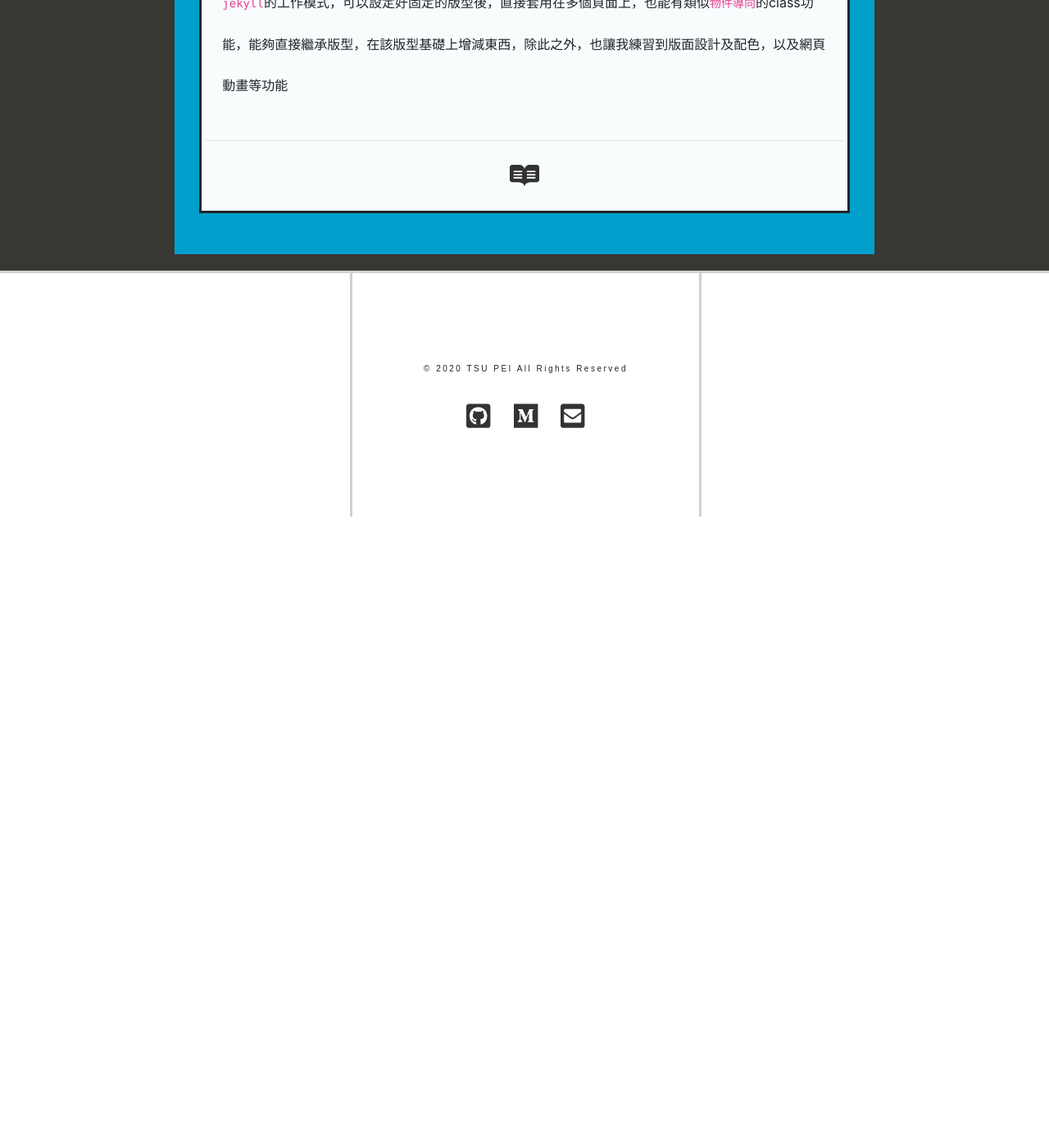
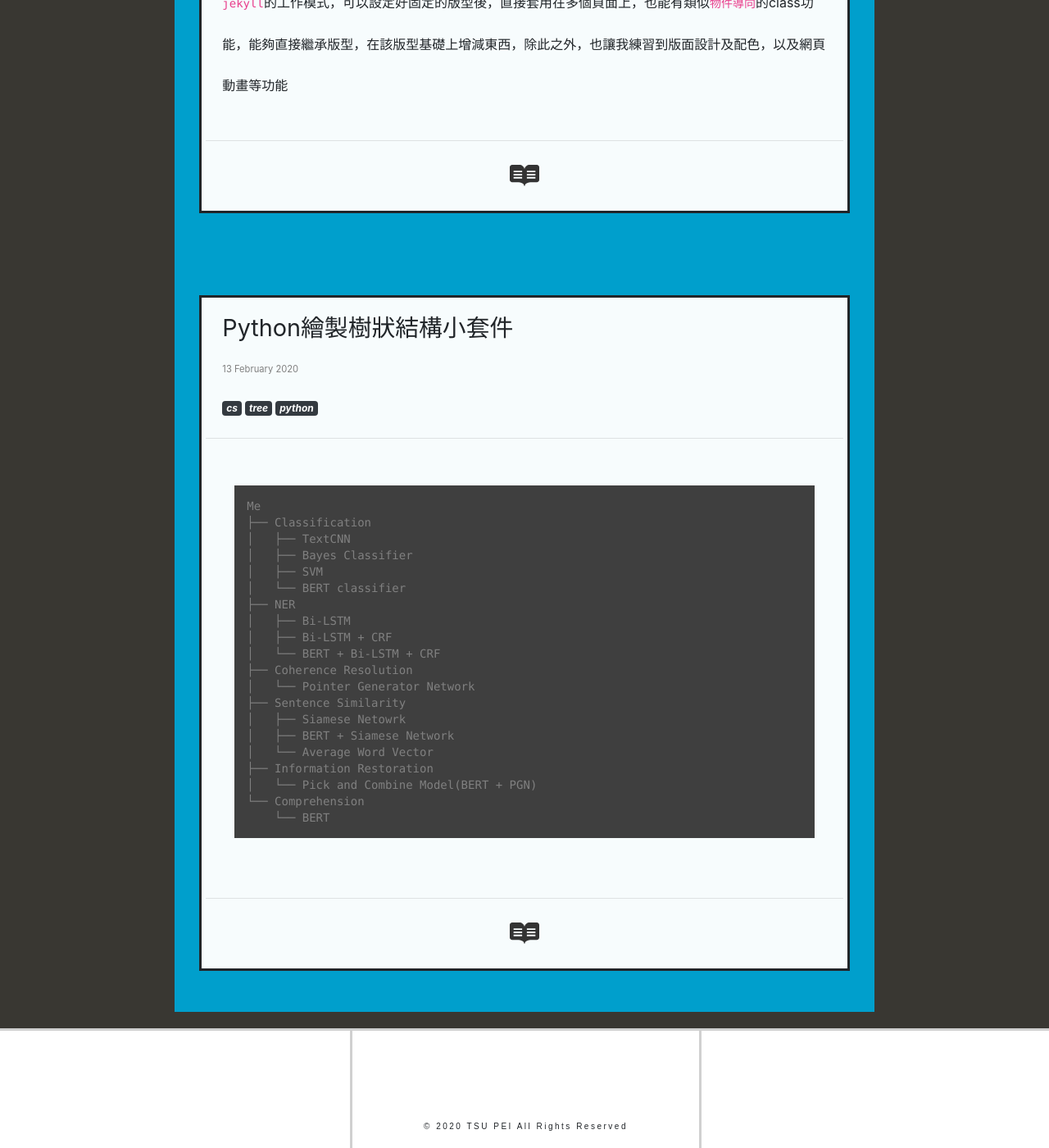
Before and after one commit to tsupei/tsupei.github.io, a Jekyll site: the page built from works/index.html, in a window 1280 px wide and 1400 px high, scrolled down 430 px. Shown: the whole window at 82% size. Built offline with Jekyll 4.4.1, drawn with Linux system fonts in a browser that asks for light colours; nearby versions of some CDN libraries; before the commit the page ends 1060 px from its top, so only the background shows below that; some of the changed lines change nothing that is shown.

Commit message:
📜 New Post: treeviz work
ps: HMM小標加上底線

````diff
--- /dev/null
+++ b/_works/2020-02-13-treeviz.md
@@ -0,0 +1,98 @@
+---
+layout: article_work
+title:  "Python繪製樹狀結構小套件"
+excerpt_separator: <!--more-->
+tags: cs tree python
+---
+```console
+Me
+├── Classification
+│   ├── TextCNN
+│   ├── Bayes Classifier
+│   ├── SVM
+│   └── BERT classifier
+├── NER
+│   ├── Bi-LSTM
+│   ├── Bi-LSTM + CRF
+│   └── BERT + Bi-LSTM + CRF
+├── Coherence Resolution
+│   └── Pointer Generator Network
+├── Sentence Similarity
+│   ├── Siamese Netowrk
+│   ├── BERT + Siamese Network
+│   └── Average Word Vector
+├── Information Restoration
+│   └── Pick and Combine Model(BERT + PGN)
+└── Comprehension
+    └── BERT
+```
+<!--more-->
+
+`Bash`有很好用的`tree`指令可以呈現像這樣的樹狀文件結構，不過，如果是其他情況的樹狀結構，也想用類似的方法呈現，該怎麼辦？於是我用`Python`寫了一個小套件`treeviz`可以做這件事情
+
+上面的例子是一個簡單的例子，第一層表示我曾接觸過的`NLP任務`，第二層表示該任務常用的一些方法，讓我們用程式碼來呈現看看這樣的樹狀結構
+
+```python
+from treeviz.treeviz import Node
+
+n1 = Node("Classification")
+
+n11 = Node("TextCNN")
+n12 = Node("Bayes Classifier")
+n13 = Node("SVM")
+n14 = Node("BERT classifier")
+
+n1.add_child(n11)
+n1.add_child(n12)
+n1.add_child(n13)
+n1.add_child(n14)
+
+n1.visualize()
+```
+
+可以對讓任一個點當作根節點來畫樹，也可以設定行距、最大字數限制等，以下是將行距設成一行的效果
+
+```console
+Me
+├── Classification
+│   │
+│   ├── TextCNN
+│   │
+│   ├── Bayes Classifier
+│   │
+│   ├── SVM
+│   │
+│   └── BERT classifier
+│
+├── NER
+│   │
+│   ├── Bi-LSTM
+│   │
+│   ├── Bi-LSTM + CRF
+│   │
+│   └── BERT + Bi-LSTM + CRF
+│
+├── Coherence Resolution
+│   │
+│   └── Pointer Generator Network
+│
+├── Sentence Similarity
+│   │
+│   ├── Siamese Netowrk
+│   │
+│   ├── BERT + Siamese Network
+│   │
+│   └── Average Word Vector
+│
+├── Information Restoration
+│   │
+│   └── Pick and Combine Model(BERT + PGN)
+│
+└── Comprehension
+    │
+    └── BERT
+```
+
+### Github
+---
+[tsupei/treeviz](https://github.com/tsupei/treeviz)
````
Also changed, not shown: _posts/nlp/2018-06-09-HMM.md (+3 -3 lines).
